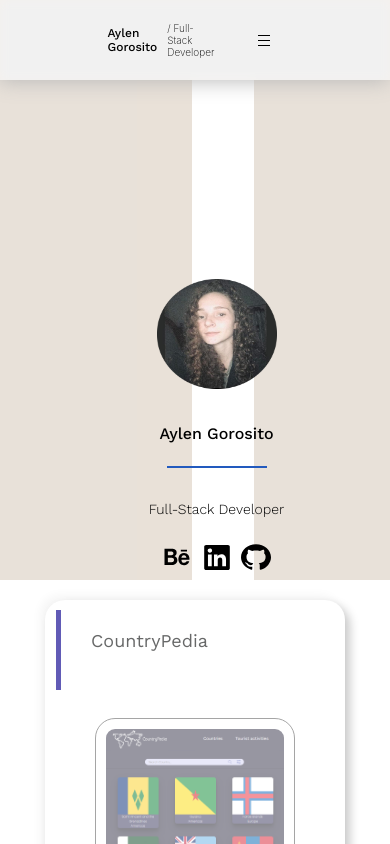
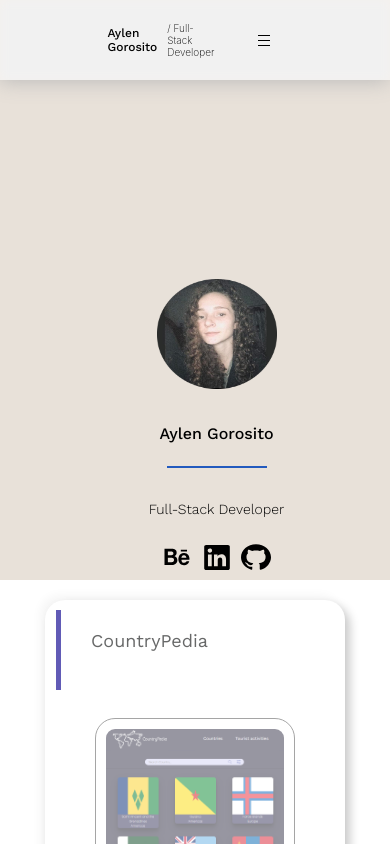
Before and after one commit to AylenGorosito313/portfolio, a React (Vite) app: page / in a window 390 px wide. Shown: the top 844 px of the page. Built offline with nearby package versions, Linux system fonts and the light colour scheme.

Commit message:
Update Home.css

```diff
--- a/src/pages/home/Home.css
+++ b/src/pages/home/Home.css
@@ -245,10 +245,12 @@
     height: auto;
     display: flex;
     width: 30%;
+background: transparent;
     justify-content: flex-start;
   }
   .div-central-home {
     height: auto;
+
    max-width: 0px;
   }
   .p {
@@ -259,6 +261,7 @@
     flex-direction: column;
     align-items: center;
     gap: 15px;
+    padding-right: 20px;
     width: 100%;
     justify-content: center;
 }
```
